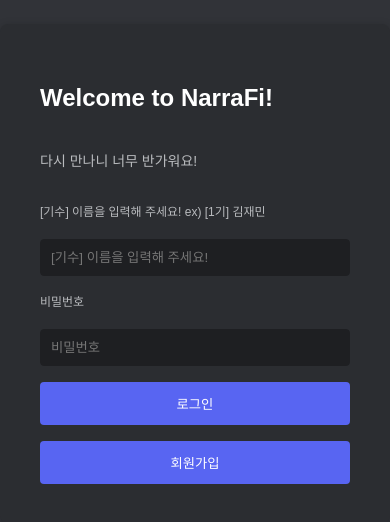
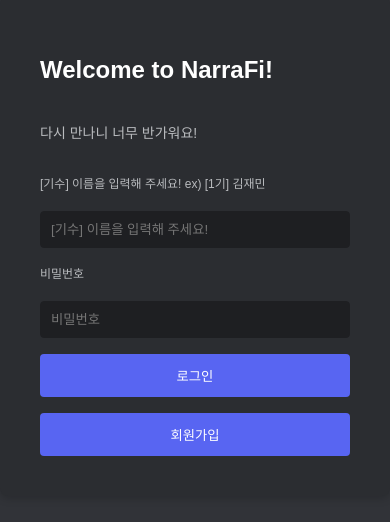
Before and after one commit to kimjjam/NarraFi, a React (Create React App) app in the folder client/: page / in a window 390 px wide. Shown: the part 176-698 px from the top of the page. Built offline with nearby package versions, Linux system fonts and the light colour scheme; no server answers.

Commit message:
Update Layout.scss

```diff
--- a/client/src/components/Layout.scss
+++ b/client/src/components/Layout.scss
@@ -9,6 +9,7 @@
         display: flex;
         flex-direction: column;
         overflow: hidden;
+        height: 100%; // ✅ 모바일에서도 높이 유지
     }
 
     // 📱 모바일 대응
@@ -16,7 +17,8 @@
         flex-direction: column;
 
         .content {
-            padding-top: 56px; // 사이드바가 위로 올 때 가려지지 않게
+            padding-top: 0; // ✅ 여백 제거
+            height: calc(100vh - 56px); // ✅ 사이드바 높이만큼 조절
         }
     }
 }
```
